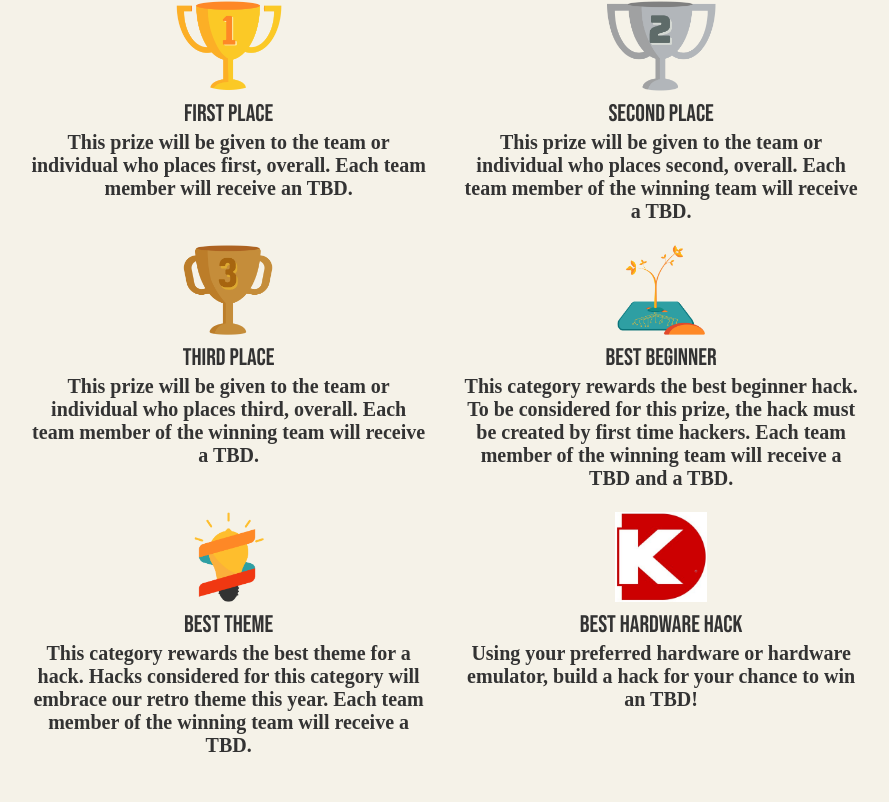
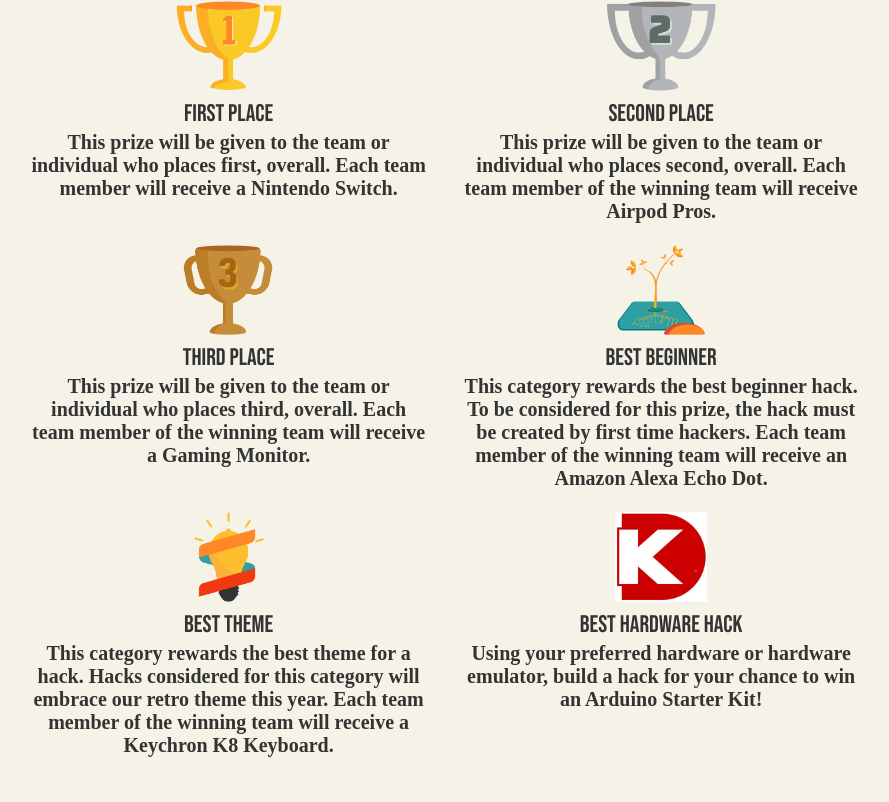
Before and after one commit to Hacklahoma/2025, a React (Create React App) app: page /live in a window 1280 px wide. Shown: the part 2675-3477 px from the top of the page, without its empty margins (194-1083 px from the left). Built offline with nearby package versions, Linux system fonts and the light colour scheme.

Commit message:
Updated Prizes on website

```diff
--- a/src/live/Prizes.jsx
+++ b/src/live/Prizes.jsx
@@ -22,7 +22,7 @@
             <h3 className="center">First Place</h3>
             <p>
               This prize will be given to the team or individual who places
-              first, overall. Each team member will receive an <b>TBD</b>.
+              first, overall. Each team member will receive a <b>Nintendo Switch</b>.
               <br />
               <br />
             </p>
@@ -41,8 +41,7 @@
             <h3 className="center">Second Place</h3>
             <p>
               This prize will be given to the team or individual who places
-              second, overall. Each team member of the winning team will receive
-              a <b>TBD</b>.
+              second, overall. Each team member of the winning team will receive <b>Airpod Pros</b>.
             </p>
           </div>
         </div>
@@ -60,7 +59,7 @@
             <p>
               This prize will be given to the team or individual who places
               third, overall. Each team member of the winning team will receive
-              a <b>TBD</b>.
+              a <b>Gaming Monitor</b>.
               <br />
               <br />
             </p>
@@ -80,7 +79,7 @@
             <p>
               This category rewards the best beginner hack. To be considered for
               this prize, the hack must be created by first time hackers. Each
-              team member of the winning team will receive a <b>TBD</b> and a <b>TBD</b>.
+              team member of the winning team will receive an <b>Amazon Alexa Echo Dot</b>.
             </p>
           </div>
         </div>
@@ -99,7 +98,7 @@
               This category rewards the best theme for a hack. Hacks considered
               for this category will embrace our retro theme this year. Each
               team member of the winning team will receive a{" "}
-              <b>TBD</b>.
+              <b>Keychron K8 Keyboard</b>.
               <br />
               <br />
             </p>
@@ -118,7 +117,7 @@
             <p>
               Using your preferred hardware or hardware emulator, build a hack
               for your chance to win an
-               <b> TBD</b>!
+               <b> Arduino Starter Kit</b>!
             </p>
           </div>
         </div>
```
